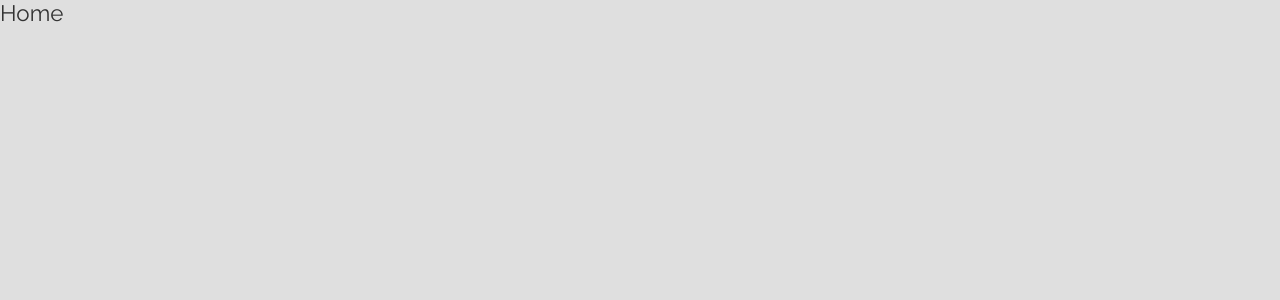
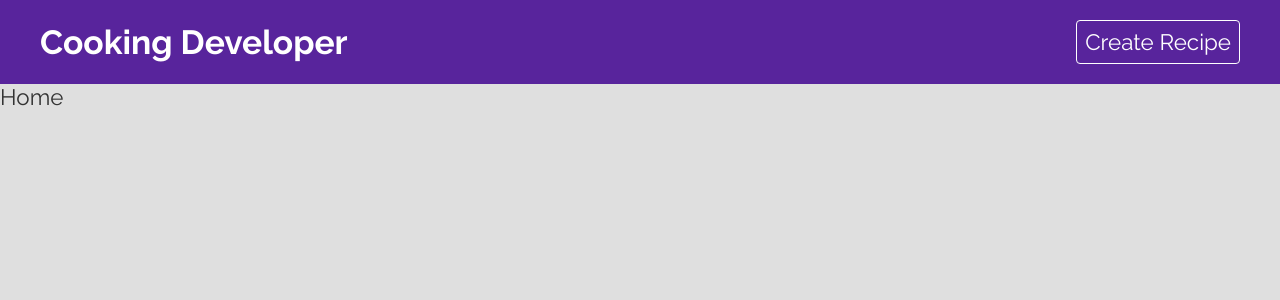
Before and after one commit to miguel-reyes-sngular/cooking-developer, a React (Create React App) app: page / in a window 1280 px wide. Shown: the top 300 px of the page. Built offline with nearby package versions, Linux system fonts and the light colour scheme.

Commit message:
Clase 81

```diff
--- a/src/App.js
+++ b/src/App.js
@@ -1,5 +1,6 @@
 import { BrowserRouter, Switch, Route } from 'react-router-dom';
 
+import { Navbar } from './components/Navbar';
 import { Home } from './pages/home/Home'
 import { Create } from './pages/create/Create'
 import { Search } from './pages/search/Search'
@@ -11,6 +12,7 @@
   return (
     <div className="App">
       <BrowserRouter>
+        <Navbar />
         <Switch>
           <Route exact path='/' component={ Home } />
           <Route path='/create' component={ Create } />
--- /dev/null
+++ b/src/components/Navbar.css
@@ -0,0 +1,32 @@
+.navbar {
+  background: #58249c;
+  padding: 20px;
+  color: #fff;
+}
+
+.navbar nav {
+  display: flex;
+  align-items: center;
+  max-width: 1200px;
+  margin: 0 auto;
+}
+
+.navbar a.brand {
+  margin-right: auto;
+  color: #fff;
+  text-decoration: none;
+}
+
+.navbar a:last-child {
+  color: #fff;
+  text-decoration: none;
+  margin-left: 40px;
+  padding: 8px;
+  border: 1px solid #fff;
+  border-radius: 4px;
+}
+
+.navbar a:last-child:hover {
+  background: #fff;
+  color: #333;
+}
--- /dev/null
+++ b/src/components/Navbar.js
@@ -0,0 +1,18 @@
+import { Link } from 'react-router-dom'
+
+import './Navbar.css'
+
+export const Navbar = (props) => {
+  return (
+    <div className='navbar'>
+      <nav>
+        <Link to='/' className='brand'>
+          <h1>Cooking Developer</h1>
+        </Link>
+        <Link to='/create'>
+          Create Recipe
+        </Link>
+      </nav>
+    </div>
+  )
+}
```
